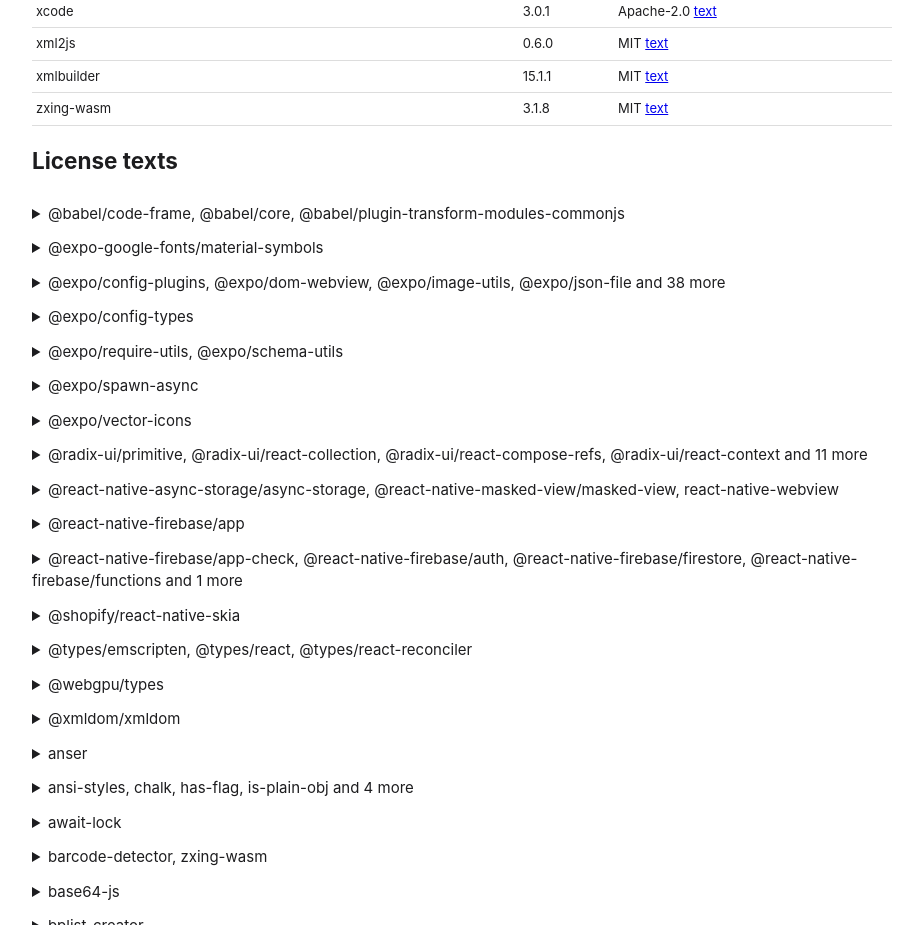
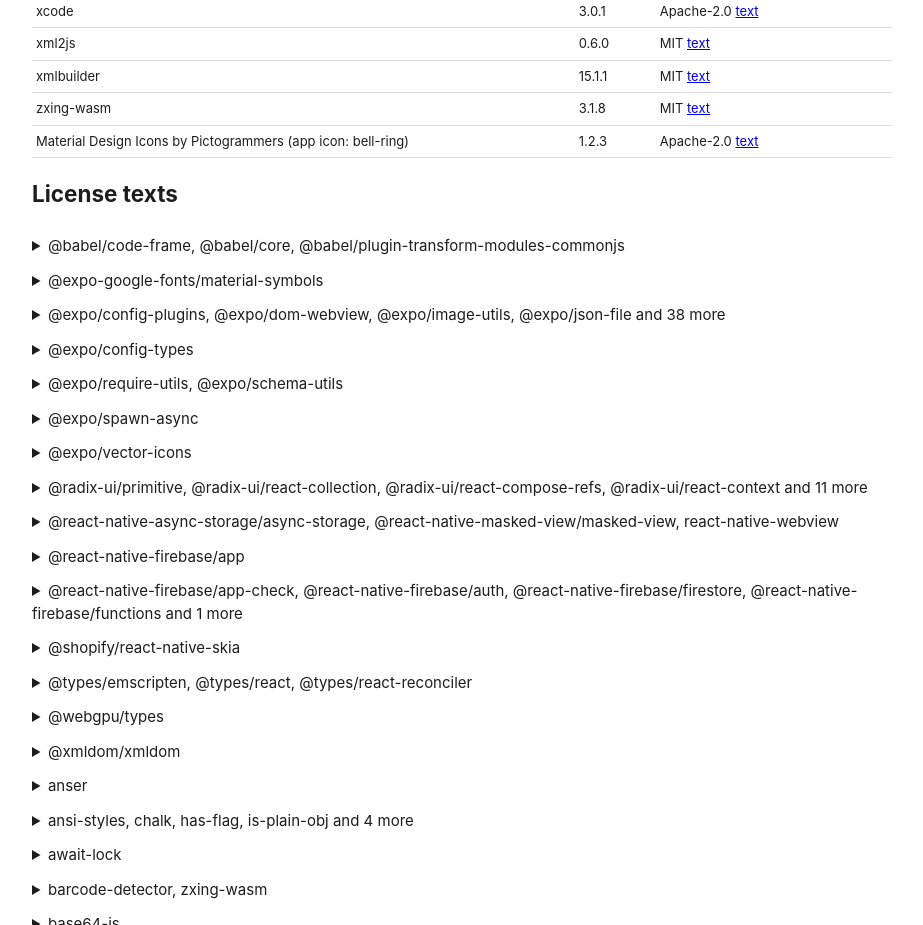
Before and after one commit to dSM0829/dsm0829.github.io, a plain HTML site: page qrorder-licenses/index.html in a window 1280 px wide. Shown: the part 6898-7823 px from the top of the page, without its empty margins (178-1101 px from the left). Drawn offline with Linux system fonts and the light colour scheme.

Commit message:
qrorder licenses: app icon (MDI bell-ring, Apache-2.0)
Co-Authored-By: Claude Opus 5.5 <noreply@anthropic.com>

```diff
--- a/qrorder-licenses/index.html
+++ b/qrorder-licenses/index.html
@@ -211,7 +211,7 @@
 <tr><td>xml2js</td><td>0.6.0</td><td>MIT <a href="#t-065f0fc80f">text</a></td></tr>
 <tr><td>xmlbuilder</td><td>15.1.1</td><td>MIT <a href="#t-d46c4dd3b9">text</a></td></tr>
 <tr><td>zxing-wasm</td><td>3.1.8</td><td>MIT <a href="#t-5c68f1cd39">text</a></td></tr>
-</tbody></table><h2>License texts</h2>
+<tr><td>Material Design Icons by Pictogrammers (app icon: bell-ring)</td><td>1.2.3</td><td>Apache-2.0 <a href="#t-dc8a997aa5">text</a></td></tr></tbody></table><h2>License texts</h2>
 <details id="t-d9d8e8cbcb"><summary>@babel/code-frame, @babel/core, @babel/plugin-transform-modules-commonjs</summary><pre>MIT License
 
 Copyright (c) 2014-present Sebastian McKenzie and other contributors
```
